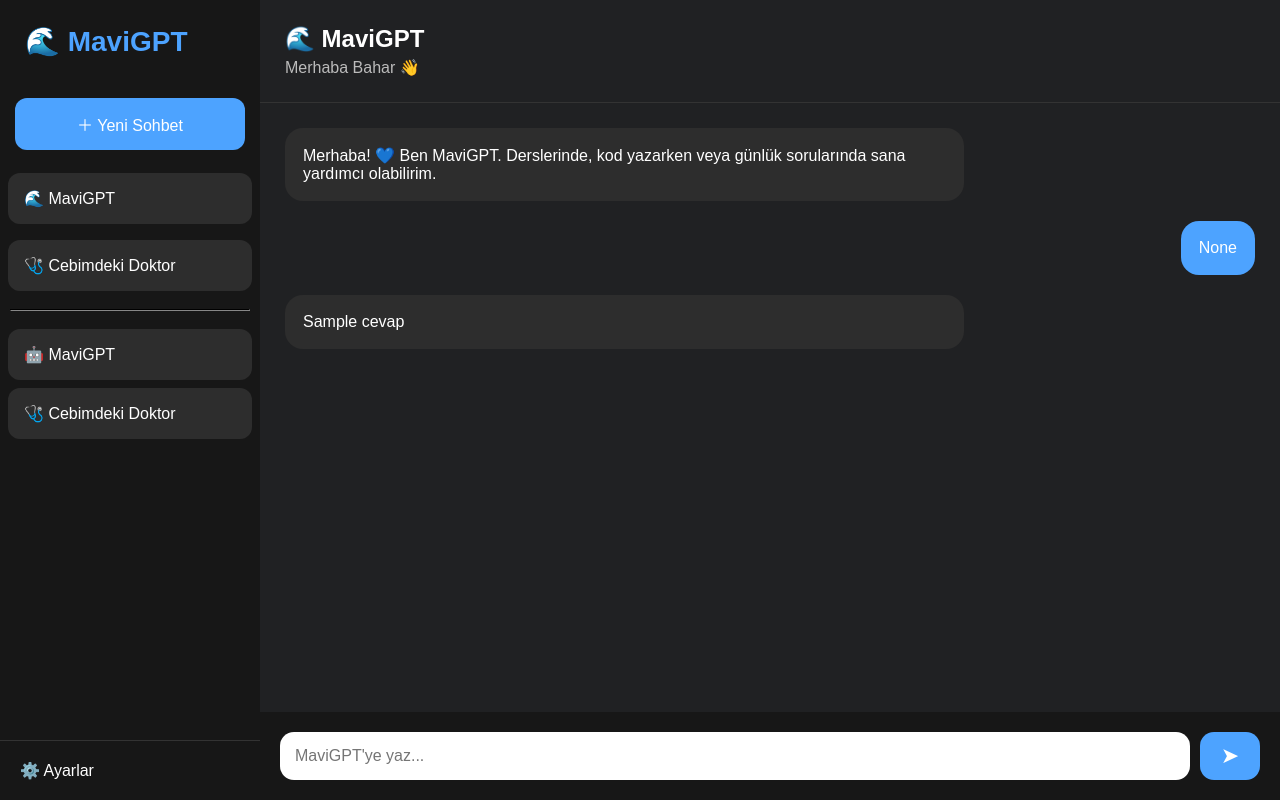
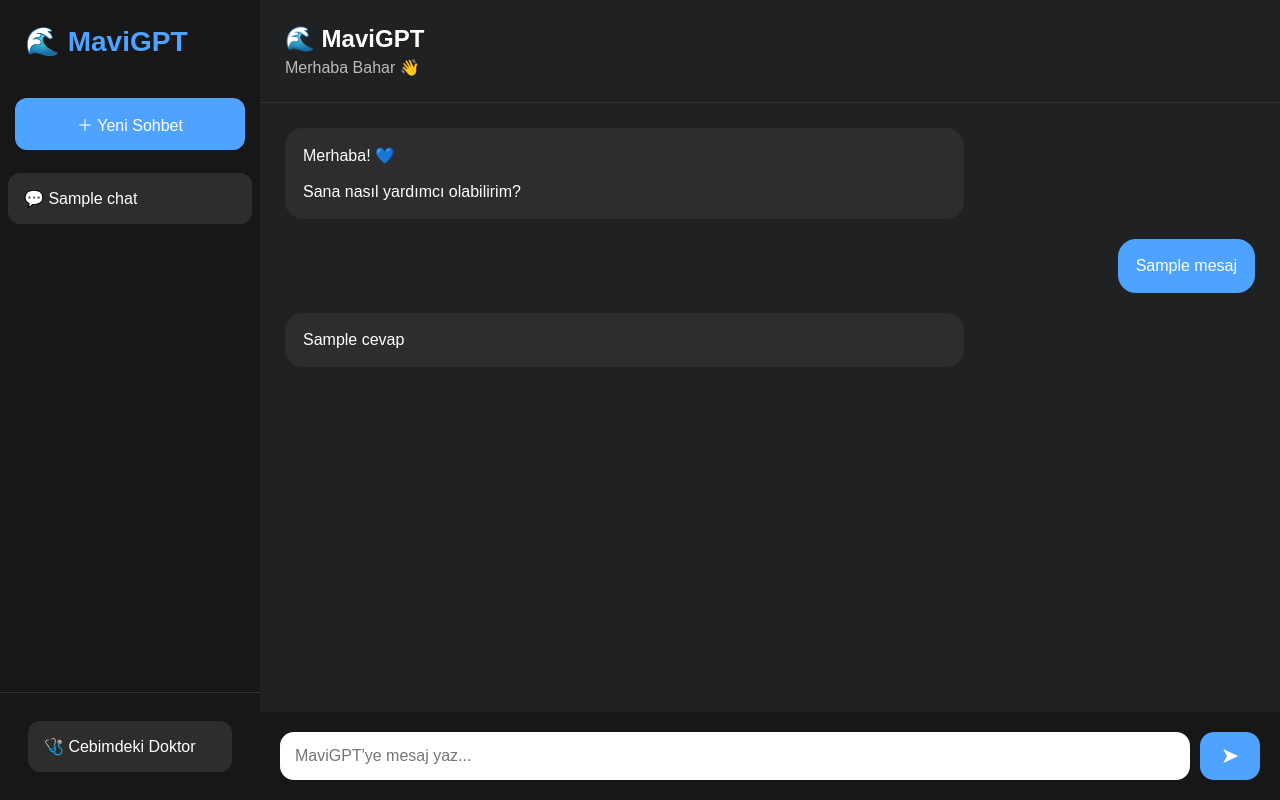
Before and after one commit to baharmavirevi-hash/ai-projem, a Flask app: template templates/mavigpt.html in a window 1280 px wide. Run offline with Flask 3, Linux system fonts and the light colour scheme; the template is opened without the code that fills it: most values are stand-ins (such as "Sample title", 1, 10 or a date in 2020); parts of the project's set-up code (start-up, migrations or seed data) failed here and were passed over.

Commit message:
Update mavigpt.html

```diff
--- a/templates/mavigpt.html
+++ b/templates/mavigpt.html
@@ -4,86 +4,106 @@
     <meta charset="UTF-8">
     <meta name="viewport" content="width=device-width, initial-scale=1.0">
     <title>MaviGPT</title>
-    <link rel="stylesheet" href="{{ url_for('static', filename='style.css') }}">
+
+    <link rel="stylesheet"
+          href="{{ url_for('static', filename='style.css') }}">
 </head>
 
 <body>
 
 <div class="app">
 
+    <!-- SOL MENÜ -->
     <div class="sidebar">
 
         <div class="logo">
             🌊 MaviGPT
         </div>
 
-<button class="new-chat">＋ Yeni Sohbet</button>
-<div class="chat-item" onclick="location.href='/'">
-🌊 MaviGPT
+        <button class="new-chat"
+                onclick="window.location='/'">
+            ＋ Yeni Sohbet
+        </button>
+
+        <div class="history">
+
+            {% for chat in sohbetler %}
+
+            <div class="chat-item">
+                💬 {{ chat[1] }}
             </div>
 
-<div class="chat-item" onclick="location.href='/doctor'">
-🩺 Cebimdeki Doktor
+            {% endfor %}
+
         </div>
 
-<hr style="margin:10px;border-color:#333;">
-<div class="history">
-
-<div class="chat-item">🤖 MaviGPT</div>
+        <div class="bottom">
 
             <div class="chat-item"
                  onclick="window.location='/doctor'">
+
                 🩺 Cebimdeki Doktor
+
             </div>
 
         </div>
 
-<div class="bottom">
-⚙️ Ayarlar
     </div>
 
-</div>
+    <!-- SOHBET -->
 
     <div class="chat">
 
         <div class="header">
+
             <h2>🌊 MaviGPT</h2>
+
             <p>Merhaba Bahar 👋</p>
+
         </div>
 
         <div class="messages">
 
             <div class="ai">
+
                 Merhaba! 💙
 
-Ben MaviGPT.
+                <br><br>
 
-Derslerinde, kod yazarken veya günlük sorularında sana yardımcı olabilirim.
+                Sana nasıl yardımcı olabilirim?
+
             </div>
 
             {% if cevap %}
 
             <div class="user">
-{{ request.args.get("mesaj") }}
+
+                {{ mesaj }}
+
             </div>
 
             <div class="ai">
+
                 {{ cevap }}
+
             </div>
 
             {% endif %}
 
         </div>
 
-<form class="input-bar" method="get">
+        <form class="input-bar"
+              method="get">
 
             <input
                 type="text"
                 name="mesaj"
-placeholder="MaviGPT'ye yaz..."
+                placeholder="MaviGPT'ye mesaj yaz..."
                 autocomplete="off">
 
-<button>➤</button>
+            <button>
+                ➤
+            </button>
 
         </form>
 
```
Lines whose indentation alone changed are shown as unchanged.
